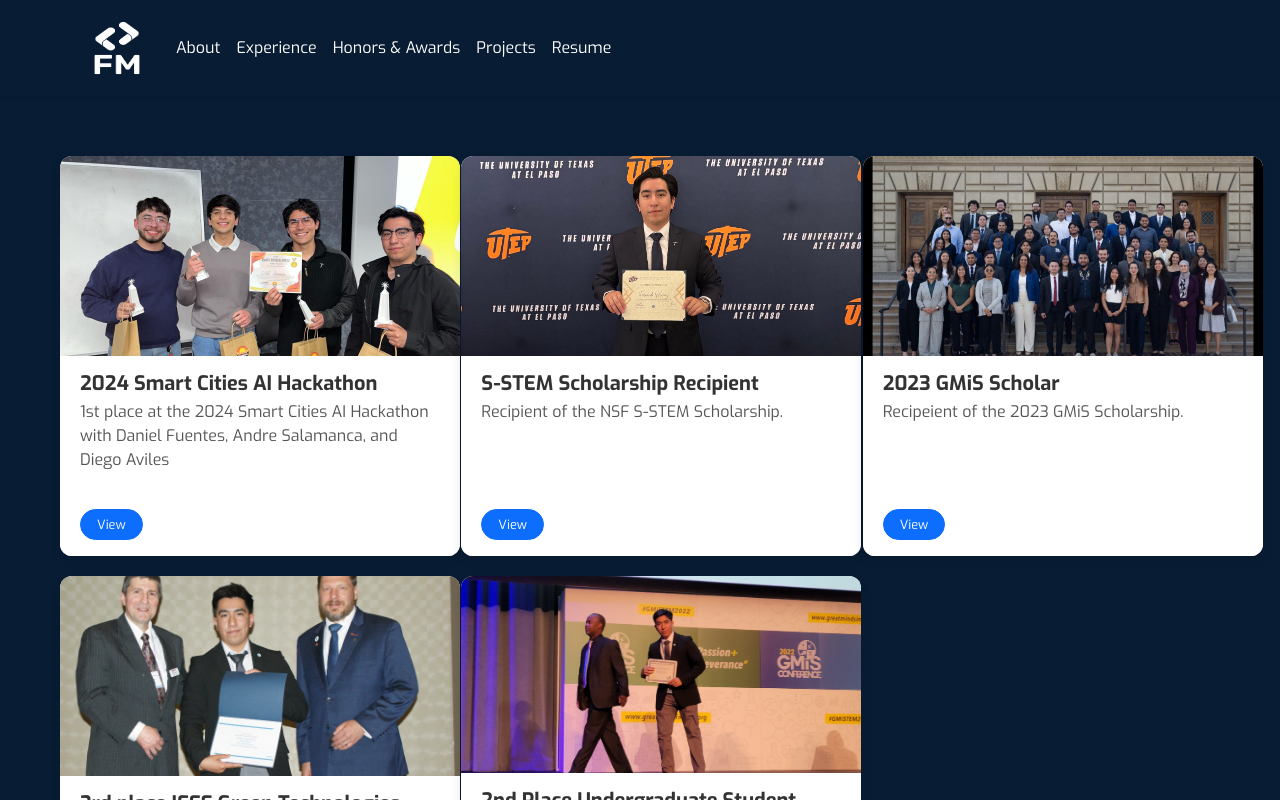
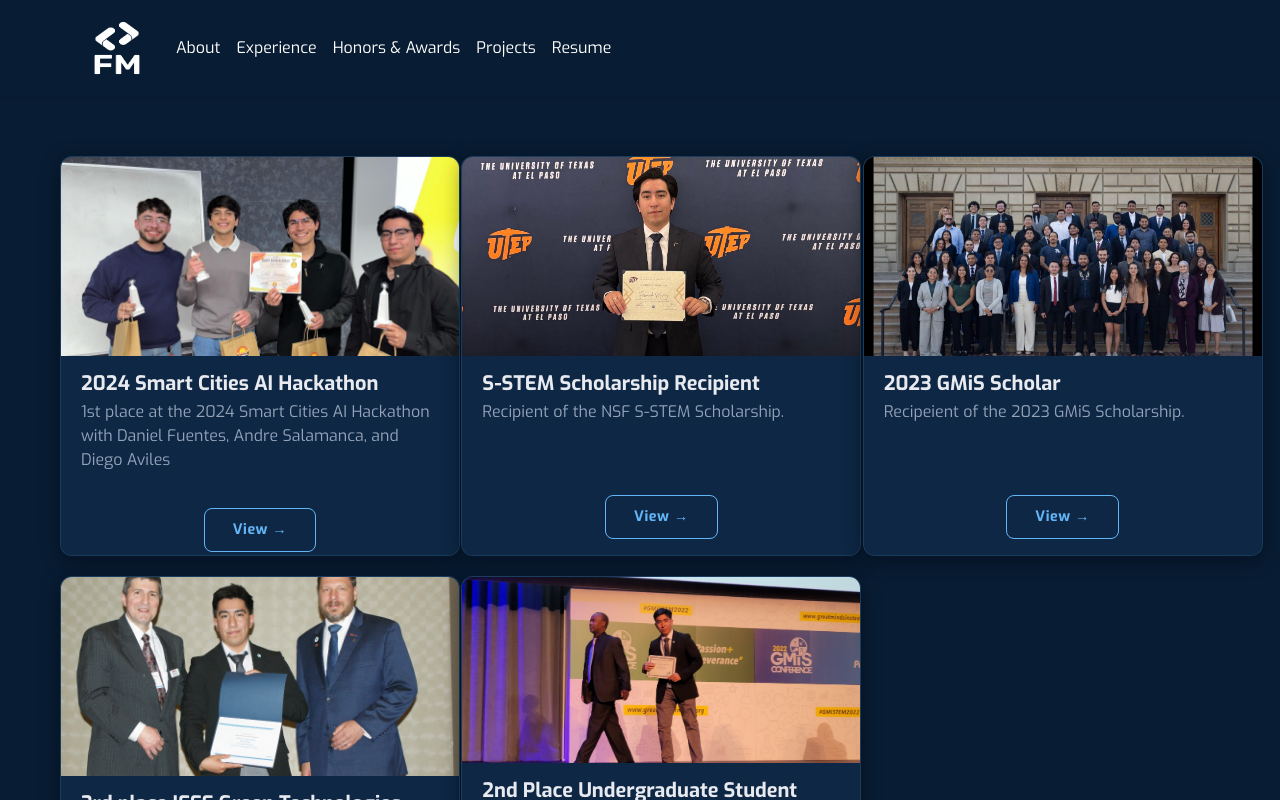
Before and after one commit to fermunoz17/portfolio, a React (Create React App) app: page /achievements in a window 1280 px wide. Shown: the top 800 px of the page. Built offline with nearby package versions, Linux system fonts and the light colour scheme.

Commit message:
Updated UI and Resume

```diff
--- a/src/components/Achievements.css
+++ b/src/components/Achievements.css
@@ -22,16 +22,17 @@
     margin: 10px;
     width: 25rem;
     height: 25rem;
-    border: none;
+    border: 1px solid rgba(100, 181, 246, 0.15);
     border-radius: 12px;
-    box-shadow: 0 4px 12px rgba(0, 0, 0, 0.1);
+    box-shadow: 0 4px 20px rgba(0, 0, 0, 0.4);
     transition: transform 0.3s ease, box-shadow 0.3s ease;
     overflow: hidden;
+    background-color: #0d2744;
 }
 
 .card:hover {
     transform: translateY(-6px);
-    box-shadow: 0 12px 24px rgba(0, 0, 0, 0.18);
+    box-shadow: 0 12px 32px rgba(0, 0, 0, 0.5), 0 0 0 1px rgba(100, 181, 246, 0.25);
 }
 
 .card-img-top {
@@ -49,25 +50,48 @@
     flex-direction: column;
     justify-content: space-between;
     padding: 1rem 1.25rem;
-    background-color: #ffffff;
+    background-color: #0d2744;
 }
 
 .card-title {
     font-size: 0.95rem;
     font-weight: 700;
-    color: #1a1a2e;
+    color: #e8eaf0;
     margin-bottom: 0.25rem;
 }
 
 .card-text {
     font-size: 0.8rem;
-    color: #555;
+    color: #94a3b8;
     flex-grow: 1;
 }
 
-.card-body .btn {
-    align-self: flex-start;
-    border-radius: 20px;
-    font-size: 0.8rem;
-    padding: 0.3rem 1rem;
+.project-btn-wrapper {
+    display: flex;
+    justify-content: center;
+    margin-top: 16px;
 }
+
+.project-btn {
+    display: inline-block;
+    padding: 10px 28px;
+    background: transparent;
+    color: #64b5f6;
+    border: 1.5px solid #64b5f6;
+    border-radius: 8px;
+    font-size: 0.9rem;
+    font-weight: 600;
+    letter-spacing: 0.04em;
+    text-decoration: none;
+    cursor: pointer;
+    position: relative;
+    overflow: hidden;
+    transition: color 0.25s ease, background 0.25s ease, box-shadow 0.25s ease;
+}
+
+.project-btn:hover {
+    color: #e8eaf0;
+    background: rgba(100, 181, 246, 0.15);
+    box-shadow: 0 0 18px rgba(100, 181, 246, 0.3);
+    text-decoration: none;
+}
--- a/src/components/Achievements.js
+++ b/src/components/Achievements.js
@@ -1,22 +1,20 @@
 import React from 'react';
 import './Achievements.css';
-import { Card, Button } from 'react-bootstrap';
+import { Card } from 'react-bootstrap';
 import { motion } from 'framer-motion';
 
 
 function Achievements() {
     const cardVariants = {
-        hidden: { opacity: 0, y: 20 },
+        hidden: { opacity: 0, y: 40 },
         visible: (custom) => ({
             opacity: 1,
             y: 0,
             transition: {
-                type: "spring",
-                stiffness: 100,
-                damping: 10,
-                mass: 1,
+                type: "tween",
+                ease: [0.25, 0.1, 0.25, 1],
                 delay: custom * 0.1,
-                duration: 1.0
+                duration: 0.6
             }
         })
     };
@@ -46,9 +44,19 @@ function Achievements() {
                                 <Card.Body>
                                     <Card.Title>{card.title}</Card.Title>
                                     <Card.Text>{card.text}</Card.Text>
-                                    <Button variant="primary" onClick={() => window.open(card.link, '_blank')}>
-                                        View
-                                    </Button>
+                                    <div className="project-btn-wrapper">
+                                        <motion.a
+                                            href={card.link}
+                                            target="_blank"
+                                            rel="noreferrer"
+                                            className="project-btn"
+                                            whileHover={{ scale: 1.06, y: -2 }}
+                                            whileTap={{ scale: 0.97 }}
+                                            transition={{ type: "tween", ease: [0.25, 0.1, 0.25, 1], duration: 0.2 }}
+                                        >
+                                            View →
+                                        </motion.a>
+                                    </div>
                                 </Card.Body>
                             </Card>
                         </motion.div>
--- a/src/components/Experience.js
+++ b/src/components/Experience.js
@@ -1,33 +1,42 @@
 import React from 'react';
 import './Experience.css';
-import { motion } from 'framer-motion'; // Import motion for animations
+import { motion } from 'framer-motion';
 
 function Experience() {
     const variants = {
-        hidden: { opacity: 0, y: 20 },
+        hidden: { opacity: 0, y: 40 },
         visible: (custom) => ({
             opacity: 1,
             y: 0,
             transition: {
-                type: "spring",
-                stiffness: 100,
-                damping: 10,
-                mass: 1,
-                delay: custom * 0.1,
-                duration: 1.0
+                type: "tween",
+                ease: [0.25, 0.1, 0.25, 1],
+                delay: custom * 0.15,
+                duration: 0.6
             }
         })
     };
 
     return (
-        <section>
-            <div id="experience" class="container py-5">
-                <div class="row">
-                    <div class="col-md-12">
-                        <div class="main-timeline">
+        <section id="experience" className="experience-section">
+            <motion.h2
+                className="experience-heading"
+                initial={{ opacity: 0, y: 20 }}
+                whileInView={{ opacity: 1, y: 0 }}
+                transition={{ duration: 0.5 }}
+                viewport={{ once: true }}
+            >
+                Experience
+            </motion.h2>
+            <div className="container py-5">
+                <div className="row">
+                    <div className="col-md-12">
+                        <div className="main-timeline">
                             {[{
                                 imgSrc: "/images/steele.png",
-                                year: "June 2021 - August 2021",
+                                imgStyle: { objectFit: "contain", padding: "24px" },
+                                circleStyle: { backgroundColor: "#ffffff" },
+                                year: "June 2021 – August 2021",
                                 title: "Steele Consulting Inc.",
                                 role: "Software Engineering Intern",
                                 description: "Served as a dynamic full-stack intern in a highly collaborative Agile project management environment, contributing to front-end development for a cutting-edge shipping container tracking website using AngularJs and NodeJs. Assisted in the deployment of web applications utilizing Docker and Heroku, acquiring valuable insights into the intricacies of application deployment and cloud technologies."
@@ -39,42 +48,43 @@ function Experience() {
                                 description: "Conducted the research project titled 'How to Program Fairness in Intelligent Systems: Breaking Status Quo Solutions by Using Explainable AI' alongside Dr. Servin. Conducted in-depth analysis of prevailing learning models employed in the field of Autonomous Vehicles, which contributed to a comprehensive understanding of their methodologies and limitations. Executed controlled experiments to investigate and evaluate the decision-making processes of test subjects, providing a pivotal contribution to refining our understanding of human-AI interactions in critical decision-making scenarios."
                             }, {
                                 imgSrc: "/images/epcc.png",
-                                year: "February 2022 - April 2024",
-                                title: "EPCC Computer Science Department/First Year Experience",
+                                year: "February 2022 – April 2024",
+                                title: "EPCC Computer Science Department",
                                 role: "Peer Academic Coach",
                                 description: "Oversaw and facilitated Computer Science Activities for a diverse cohort of over 100 students enrolled in Programming Fundamentals I & II courses. Spearheaded the registration process for more than 300 students, ensuring their participation in the highly sought-after HSI Grow with Google Career Readiness Program. Conducted extensive usability studies, harnessing quantitative data analysis to inform the refinement and enhancement of User Interface designs, resulting in improved user experiences."
                             }, {
                                 imgSrc: "/images/amex.png",
-                                year: "June 2024 - August 2024",
+                                year: "June 2024 – August 2024",
                                 title: "American Express",
                                 role: "Software Engineering Intern",
                                 description: "Developed the user interface for an internal testing tool used within the American Express network using ReactJS, improved its usability. Added endpoints to the tool using Spring Boot and Maven, enhancing the backend functionality and facilitating integration with multiple REST APIs. Contributed to a project that emphasized continuous deployment and integration, in an Agile environment. Deployed the UI as a Docker component, which streamlined the testing process and made the tool more accessible to other engineers, leading to a 10% increase in team productivity."
                             }, {
                                 imgSrc: "/images/epcc.png",
-                                year: "November 2025 - Present",
-                                title: "EL Paso Community College",
+                                year: "November 2025 – Present",
+                                title: "El Paso Community College",
                                 role: "Statistical Research Associate",
                                 description: "Applied statistical analysis and structured data processing to support research, evaluation studies, and external reporting needs. Collected, categorized, and maintained research data across institutional systems, contributed to longitudinal outcome analysis, and transformed quantitative information into clear reports and presentations for stakeholders. Leveraged tools such as Excel, Access, SPSS, SAS, and SharePoint to support data integrity, analytical workflows, and evidence-based decision-making."
                             }].map((experience, index) => (
                                 <motion.div
-                                    class="timeline"
+                                    className="timeline"
                                     variants={variants}
                                     initial="hidden"
                                     whileInView="visible"
+                                    whileHover={{ scale: 1.02 }}
                                     custom={index}
                                     viewport={{ once: true }}
                                     key={index}
                                 >
-                                    <div class="timeline-content">
-                                        <div class="circle">
-                                            <img src={experience.imgSrc} height="60%" width="60%" alt={experience.title} />
+                                    <div className="timeline-content">
+                                        <div className="circle" style={experience.circleStyle || {}}>
+                                            <img src={experience.imgSrc} alt={experience.title} style={experience.imgStyle || {}} />
                                         </div>
-                                        <div class="content">
-                                            <span class="year">{experience.year}</span>
-                                            <h3 class="title h4">{experience.title}</h3>
-                                            <h4 class="title h4">{experience.role}</h4>
-                                            <br></br>
-                                            <p class="description">{experience.description}</p>
+                                        <div className="content">
+                                            <span className="year">{experience.year}</span>
+                                            <h3 className="title h4">{experience.title}</h3>
+                                            <h4 className="role h5">{experience.role}</h4>
+                                            <br />
+                                            <p className="description">{experience.description}</p>
                                         </div>
                                     </div>
                                 </motion.div>
--- a/src/components/Footer.css
+++ b/src/components/Footer.css
@@ -1,8 +1,8 @@
 .footer {
-    background-color: #ffffff;
+    background-color: #061526;
     text-align: center;
     padding: 1rem;
     font-size: 0.85rem;
-    color: #666;
-    border-top: 1px solid #e0e0e0;
+    color: #94a3b8;
+    border-top: 1px solid rgba(100, 181, 246, 0.12);
 }
--- a/src/components/Navbar.js
+++ b/src/components/Navbar.js
@@ -21,7 +21,7 @@ function Navbar() {
         };
     }, [scrolled]);
 
-    const logoSrc = scrolled ? `${process.env.PUBLIC_URL}/images/logo.png` : `${process.env.PUBLIC_URL}/images/white-logo.png`;
+    const logoSrc = `${process.env.PUBLIC_URL}/images/white-logo.png`;
 
     return (
         <BootstrapNavbar expand="lg" sticky="top" className={scrolled ? 'navbar scrolled' : 'navbar'}>
--- a/src/components/Projects.css
+++ b/src/components/Projects.css
@@ -6,11 +6,13 @@
     justify-content: center;
     width: 70%;
     margin: 20px auto;
-    box-shadow: 0 4px 8px rgba(0, 0, 0, 0.1);
-    transition: transform 0.3s ease-in-out;
+    background-color: #0d2744;
+    border: 1px solid rgba(100, 181, 246, 0.15);
+    border-radius: 14px;
+    box-shadow: 0 4px 20px rgba(0, 0, 0, 0.4);
+    transition: transform 0.3s ease-in-out, box-shadow 0.3s ease-in-out;
     padding: 20px;
     overflow: hidden;
-    /* Ensures no spillover */
 }
 
 .project-card img {
@@ -36,15 +38,56 @@
 
 .card-title,
 .card-subtitle {
-    color: #333;
+    color: #e8eaf0;
     font-size: 1.25rem;
-    /* Adjusted for readability on small screens */
 }
 
 .card-text {
-    color: #555;
+    color: #94a3b8;
     font-size: 1rem;
-    /* Smaller font size for body text */
+}
+
+.project-btn-wrapper {
+    display: flex;
+    justify-content: center;
+    margin-top: 20px;
+}
+
+.project-btn {
+    display: inline-block;
+    padding: 10px 28px;
+    background: transparent;
+    color: #64b5f6;
+    border: 1.5px solid #64b5f6;
+    border-radius: 8px;
+    font-size: 0.9rem;
+    font-weight: 600;
+    letter-spacing: 0.04em;
+    text-decoration: none;
+    cursor: pointer;
+    position: relative;
+    overflow: hidden;
+    transition: color 0.25s ease, background 0.25s ease, box-shadow 0.25s ease;
+}
+
+.project-btn::before {
+    content: '';
+    position: absolute;
+    inset: 0;
+    background: rgba(100, 181, 246, 0.1);
+    opacity: 0;
+    transition: opacity 0.25s ease;
+}
+
+.project-btn:hover {
+    color: #e8eaf0;
+    background: rgba(100, 181, 246, 0.15);
+    box-shadow: 0 0 18px rgba(100, 181, 246, 0.3);
+    text-decoration: none;
+}
+
+.project-btn:hover::before {
+    opacity: 1;
 }
 
 /* Responsive adjustments */
--- a/src/components/Projects.js
+++ b/src/components/Projects.js
@@ -24,7 +24,7 @@ function Projects() {
             link: "https://github.com/rvallesmar/hard_truth",
             linkTitle: "GitHub",
             collaborators: "Collaborators: Braulio Bracamontes, Rogelio Valles-Martinez",
-            imgSrc: "/images/newsd.png"
+            imgSrc: "/images/news.png"
         },
         {
             title: "Tefiti Island Resort",
@@ -84,17 +84,15 @@ function Projects() {
 
 
     const cardVariants = {
-        hidden: { opacity: 0, y: 20 },
+        hidden: { opacity: 0, y: 40 },
         visible: (custom) => ({
             opacity: 1,
             y: 0,
             transition: {
-                type: "spring",
-                stiffness: 100,
-                damping: 10,
-                mass: 1,
-                delay: custom * 0.3,
-                duration: 1.0
+                type: "tween",
+                ease: [0.25, 0.1, 0.25, 1],
+                delay: custom * 0.1,
+                duration: 0.6
             }
         })
     };
@@ -117,7 +115,19 @@ function Projects() {
                         <h6 className="card-subtitle mb-2 text-muted">{project.subtitle}</h6>
                         <h6 className="card-subtitle mb-2 text-muted">{project.collaborators}</h6>
                         <p className="card-text">{project.text}</p>
-                        <a href={project.link} target='_blank' rel="noreferrer" className="card-link">{project.linkTitle}</a>
+                        <div className="project-btn-wrapper">
+                            <motion.a
+                                href={project.link}
+                                target='_blank'
+                                rel="noreferrer"
+                                className="project-btn"
+                                whileHover={{ scale: 1.06, y: -2 }}
+                                whileTap={{ scale: 0.97 }}
+                                transition={{ type: "tween", ease: [0.25, 0.1, 0.25, 1], duration: 0.2 }}
+                            >
+                                {project.linkTitle} →
+                            </motion.a>
+                        </div>
                     </div>
                 </motion.div>
             ))}
```
Also changed, not shown: src/App.js (+11 -2 lines), src/components/About.css (+43 -9 lines), src/components/About.js (+14 -6 lines), src/components/Experience.css (+57 -31 lines), src/components/Navbar.css (+8 -11 lines), public/images/docker.png (added), 1 other file (tests, documents, lock files or other folders).
